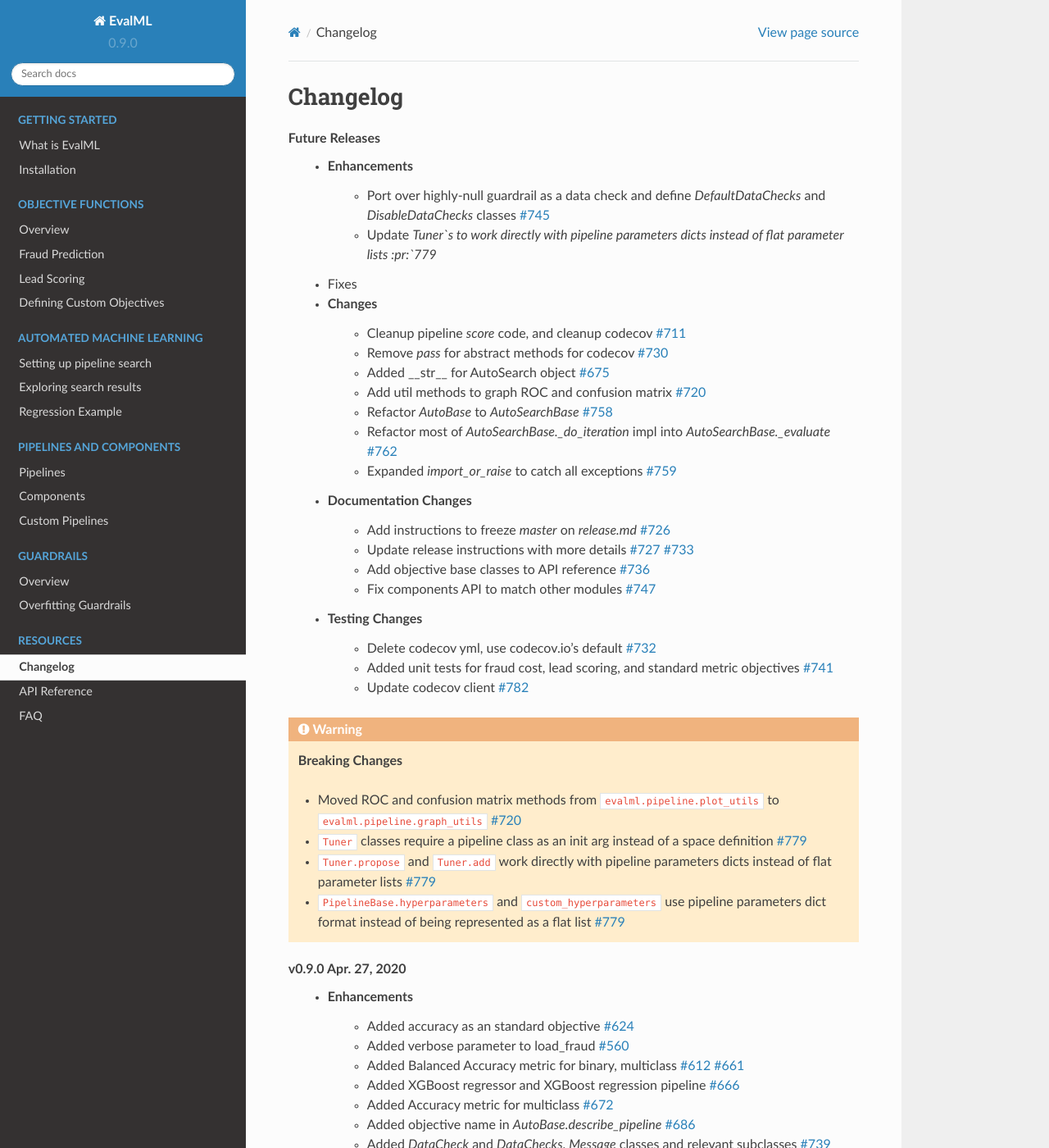
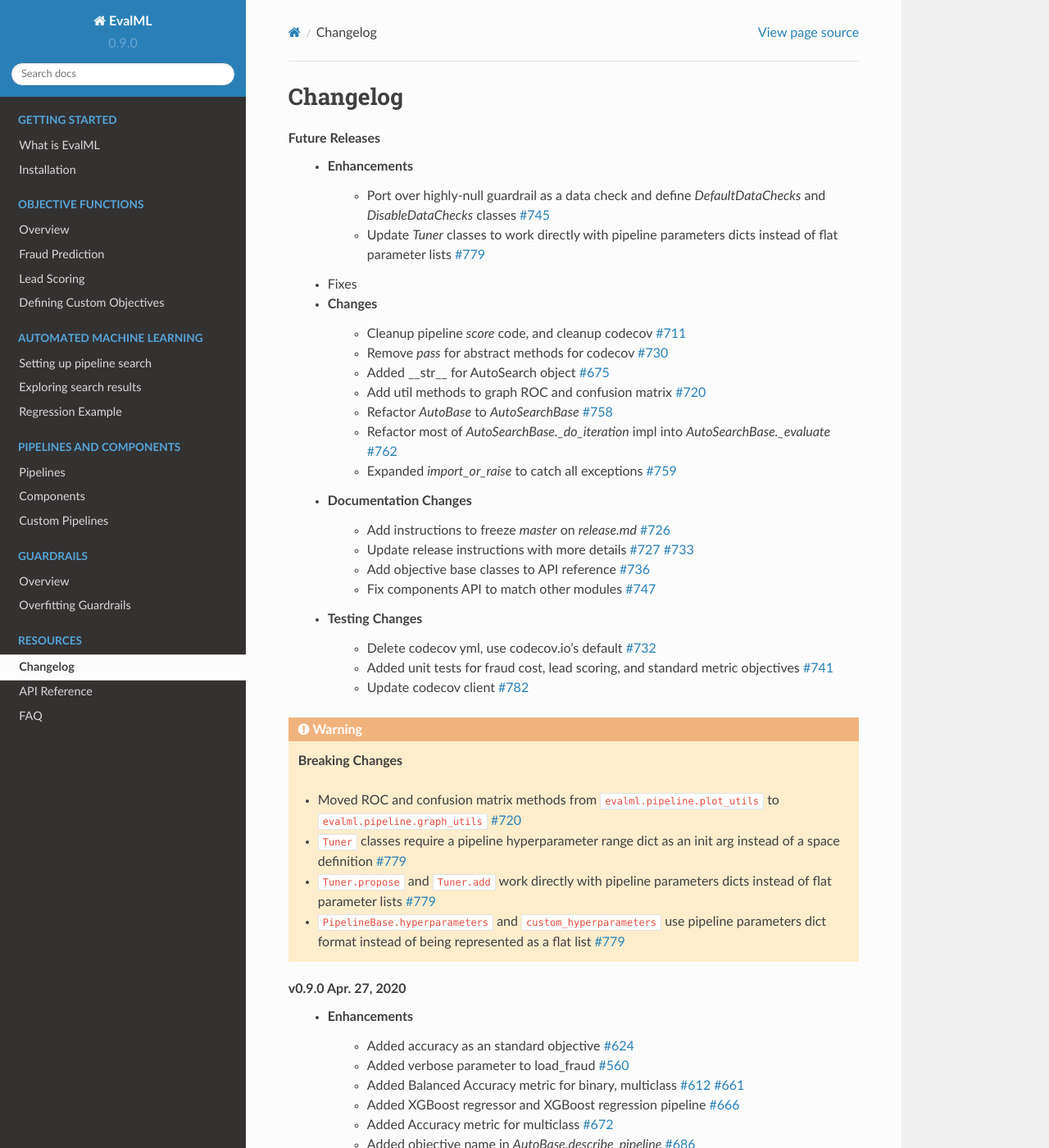
Before and after one commit to alteryx/evalml, a Sphinx documentation site: the page built from docs/source/changelog.rst, in a window 1280 px wide and 1400 px high. Shown: the whole window at 82% size. Built offline with Sphinx 7.4.7 and the Read the Docs theme 2.0.0, drawn with Linux system fonts in a browser that asks for light colours; comment, search, counter and statistics services are not loaded.

Commit message:
Update changelog

```diff
--- a/docs/source/changelog.rst
+++ b/docs/source/changelog.rst
@@ -5,7 +5,7 @@
 **Future Releases**
     * Enhancements
         * Port over highly-null guardrail as a data check and define `DefaultDataChecks` and `DisableDataChecks` classes :pr:`745`
-        * Update `Tuner`s to work directly with pipeline parameters dicts instead of flat parameter lists :pr:`779`
+        * Update `Tuner` classes to work directly with pipeline parameters dicts instead of flat parameter lists :pr:`779`
     * Fixes
     * Changes
         * Cleanup pipeline `score` code, and cleanup codecov :pr:`711`
@@ -30,7 +30,7 @@
     **Breaking Changes**
 
     * Moved ROC and confusion matrix methods from ``evalml.pipeline.plot_utils`` to ``evalml.pipeline.graph_utils`` :pr:`720`
-    * ``Tuner`` classes require a pipeline class as an init arg instead of a space definition :pr:`779`
+    * ``Tuner`` classes require a pipeline hyperparameter range dict as an init arg instead of a space definition :pr:`779`
     * ``Tuner.propose`` and ``Tuner.add`` work directly with pipeline parameters dicts instead of flat parameter lists :pr:`779`
     * ``PipelineBase.hyperparameters`` and ``custom_hyperparameters`` use pipeline parameters dict format instead of being represented as a flat list :pr:`779`
 
```
